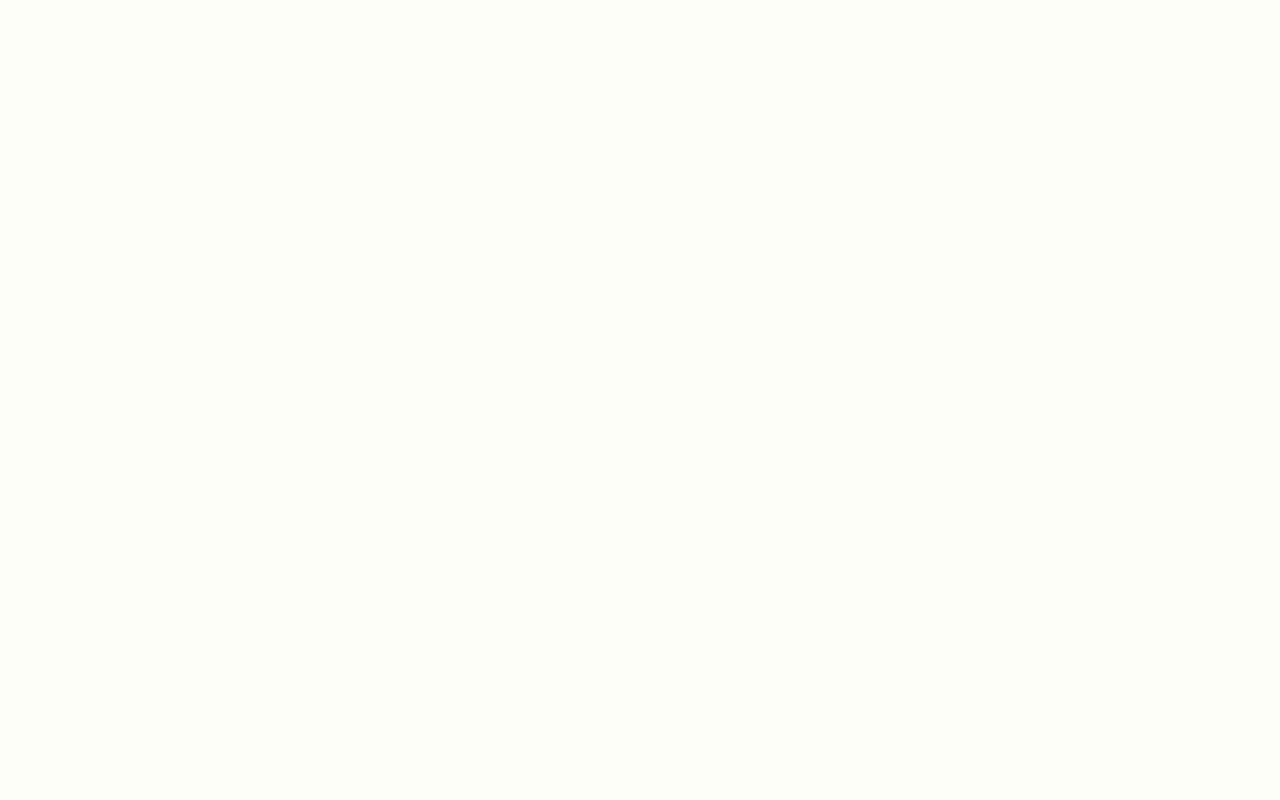
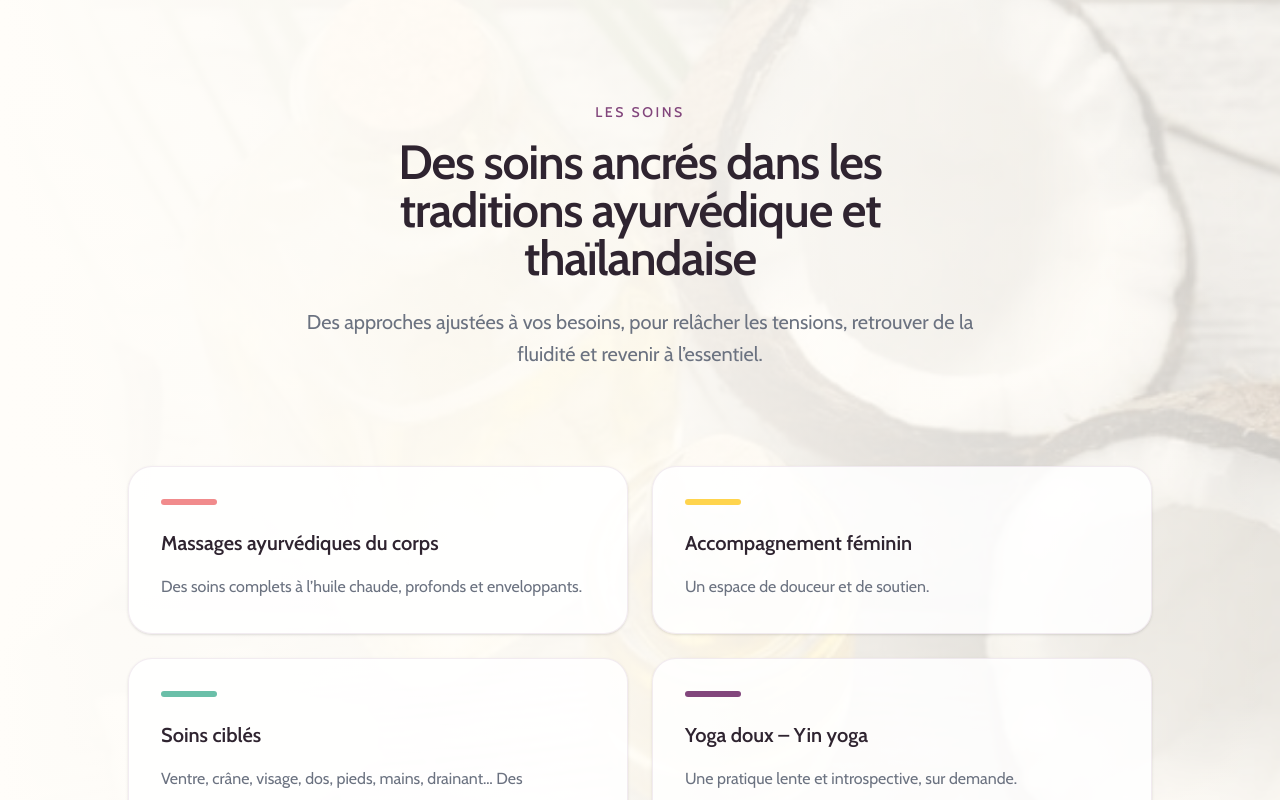
Before and after one commit to sgautier-dev/amamassageyoga, a Next.js app: page / in a window 1280 px wide. Shown: the part 2780-3580 px from the top of the page. Before the commit the page ends 2754 px from the top, so only its background shows below. Built offline with nearby package versions, Linux system fonts and the light colour scheme.

Commit message:
added services

```diff
--- a/src/app/page.tsx
+++ b/src/app/page.tsx
@@ -2,6 +2,7 @@ import Experience from "@/components/Experience"
 import FeaturedService from "@/components/FeaturedService"
 import Header from "@/components/Header"
 import Hero from "@/components/Hero"
+import Services from "@/components/Services"
 
 export default function HomePage() {
 	return (
@@ -10,6 +11,7 @@ export default function HomePage() {
 			<Hero />
 			<Experience />
 			<FeaturedService />
+			<Services/>
 		</main>
 	)
 }
--- /dev/null
+++ b/src/components/Services.tsx
@@ -0,0 +1,92 @@
+import Image from "next/image"
+
+import bgOilImg from "@/images/huilecoco.jpg"
+
+const services = [
+	{
+		name: "Massages ayurvédiques du corps",
+		description:
+			"Des soins complets à l’huile chaude, profonds et enveloppants.",
+		accent: "bg-ama-pink",
+	},
+	{
+		name: "Accompagnement féminin",
+		description: "Un espace de douceur et de soutien.",
+		accent: "bg-ama-yellow",
+	},
+	{
+		name: "Soins ciblés",
+		description:
+			"Ventre, crâne, visage, dos, pieds, mains, drainant… Des approches spécifiques pour libérer les tensions, relancer la circulation et retrouver de la fluidité.",
+		accent: "bg-ama-green",
+	},
+	{
+		name: "Yoga doux – Yin yoga",
+		description: "Une pratique lente et introspective, sur demande.",
+		accent: "bg-ama-purple",
+	},
+]
+
+export default function Services() {
+	return (
+		<section
+			id="services"
+			aria-labelledby="services-heading"
+			className="relative overflow-hidden py-24 sm:py-32"
+		>
+			<div className="absolute inset-y-0 right-0 w-full">
+				<div className="relative h-full w-full">
+					<Image
+						src={bgOilImg}
+						alt=""
+						fill
+						sizes="(min-width: 1024px) 33vw, 0vw"
+						className="object-cover opacity-20"
+					/>
+					<div className="absolute inset-0 bg-linear-to-l from-transparent via-background/70 to-background" />
+				</div>
+			</div>
+
+			<div className="relative mx-auto max-w-7xl px-6 lg:px-8">
+				<div className="mx-auto max-w-2xl text-center">
+					<p className="text-sm font-medium uppercase tracking-[0.18em] text-ama-purple">
+						Les soins
+					</p>
+
+					<h2
+						id="services-heading"
+						className="mt-4 text-4xl font-semibold tracking-tight text-foreground sm:text-5xl"
+					>
+						Des soins ancrés dans les traditions ayurvédique et thaïlandaise
+					</h2>
+
+					<p className="mt-6 text-lg leading-8 text-muted sm:text-xl">
+						Des approches ajustées à vos besoins, pour relâcher les tensions,
+						retrouver de la fluidité et revenir à l’essentiel.
+					</p>
+				</div>
+
+				<div className="mx-auto mt-16 max-w-2xl sm:mt-20 lg:mt-24 lg:max-w-5xl">
+					<div className="grid grid-cols-1 gap-6 lg:grid-cols-2">
+						{services.map((service) => (
+							<article
+								key={service.name}
+								className="rounded-3xl border border-ama-purple/10 bg-white/85 p-8 shadow-sm transition hover:border-ama-purple/20 hover:shadow-md"
+							>
+								<div className={`h-1.5 w-14 rounded-full ${service.accent}`} />
+
+								<h3 className="mt-6 text-xl font-semibold text-foreground">
+									{service.name}
+								</h3>
+
+								<p className="mt-4 text-base leading-7 text-muted">
+									{service.description}
+								</p>
+							</article>
+						))}
+					</div>
+				</div>
+			</div>
+		</section>
+	)
+}
```
Also changed, not shown: src/images/huilecoco.jpg (added).
